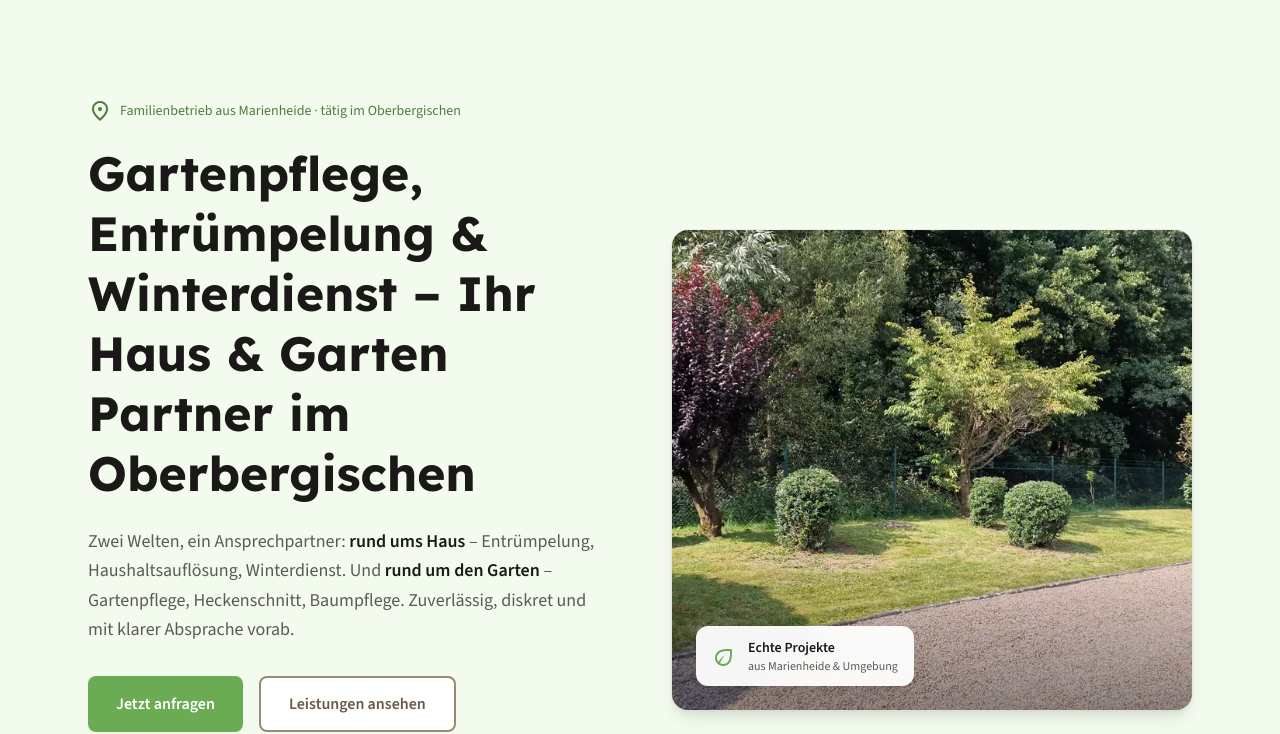
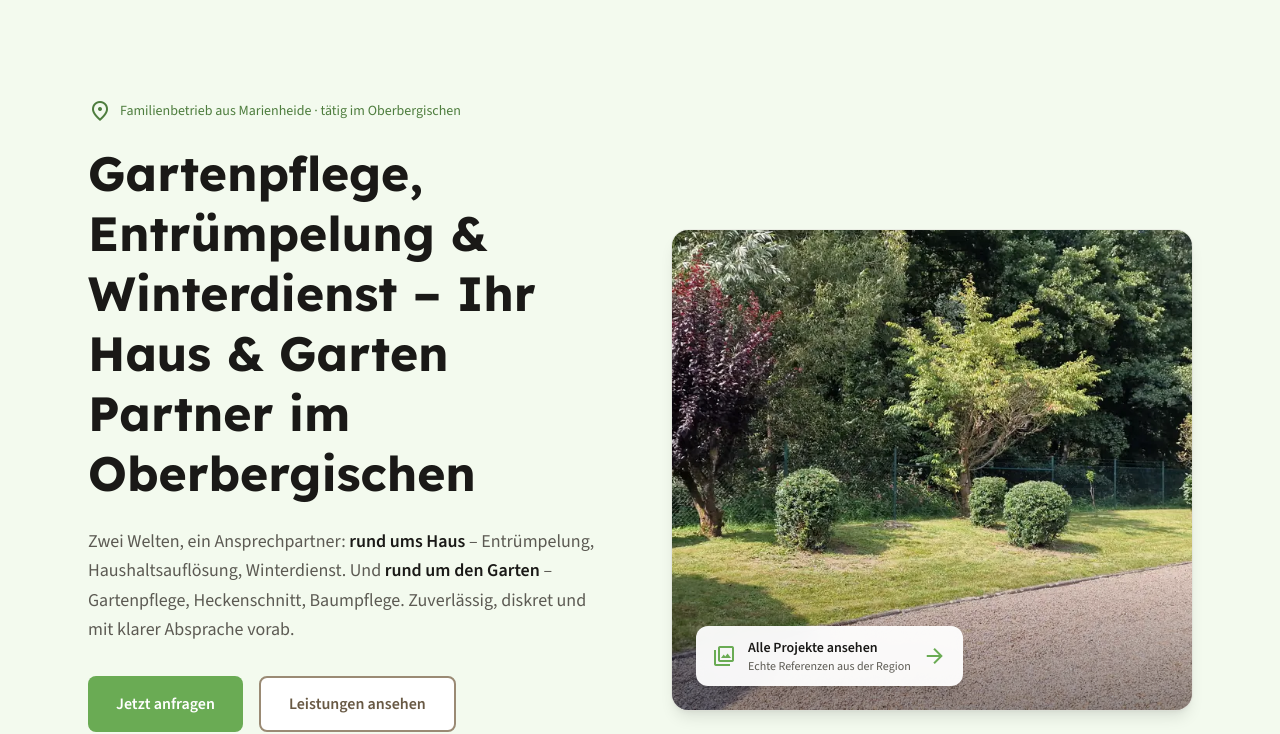
Before and after one commit to etodak7/ernst-haus-garten, an Astro site: page / in a window 1280 px wide. Shown: the part 102-836 px from the top of the page. Built offline with nearby package versions, Linux system fonts and the light colour scheme; Astro itself is replaced by a stand-in of ours.

Commit message:
feat(home): Hero-Badge in klickbaren Link zur Referenzen-Seite umbauen
Das Floating-Badge unten links im Hero-Bild war bisher dekorativ und
funktional tot — es sagte "Echte Projekte aus Marienheide" ohne dass
man irgendwo hinkäme. Jetzt ist es ein richtiger Link auf /referenzen.

- Icon getauscht: eco → photo_library (passt zur "Galerie"-Funktion)
- Text: "Alle Projekte ansehen" + kleiner Zusatz "Echte Referenzen aus
  der Region"
- Arrow-Icon rechts, wandert beim Hover nach rechts (Klick-Affordance)
- Hover-States: bg-white (statt 95%), shadow-xl (statt lg), Titel wird
  grün (group-hover)

Funktional: Wer "zeig mir Beweise" denkt, klickt den Badge und landet
direkt auf der Referenzen-Galerie. Bisher war das Badge Rauschen ohne
Aktion.

```diff
--- a/src/pages/index.astro
+++ b/src/pages/index.astro
@@ -159,14 +159,19 @@ const faqItems = [
             />
             <!-- Sanfter Verlauf für besseren Badge-Kontrast -->
             <div class="absolute inset-x-0 bottom-0 h-1/3 bg-gradient-to-t from-black/40 to-transparent pointer-events-none"></div>
-            <!-- Floating Badge unten links -->
-            <div class="absolute bottom-4 left-4 sm:bottom-5 sm:left-5 lg:bottom-6 lg:left-6 bg-white/95 backdrop-blur-sm rounded-xl px-4 py-3 shadow-lg flex items-center gap-3 max-w-[calc(100%-2rem)]">
-              <span class="material-symbols-outlined text-green-600 text-[1.6rem]" aria-hidden="true">eco</span>
-              <div class="leading-tight">
-                <div class="text-sm font-semibold text-warm-gray-900">Echte Projekte</div>
-                <div class="text-xs text-warm-gray-600">aus Marienheide & Umgebung</div>
+            <!-- Floating Badge — Link zu den Referenzen -->
+            <a
+              href="/referenzen"
+              class="group absolute bottom-4 left-4 sm:bottom-5 sm:left-5 lg:bottom-6 lg:left-6 bg-white/95 backdrop-blur-sm rounded-xl px-4 py-3 shadow-lg flex items-center gap-3 max-w-[calc(100%-2rem)] hover:bg-white hover:shadow-xl transition-all duration-200"
+              aria-label="Alle Referenz-Projekte ansehen"
+            >
+              <span class="material-symbols-outlined text-green-600 text-[1.6rem]" aria-hidden="true">photo_library</span>
+              <div class="leading-tight flex-1">
+                <div class="text-sm font-semibold text-warm-gray-900 group-hover:text-green-700 transition-colors">Alle Projekte ansehen</div>
+                <div class="text-xs text-warm-gray-600">Echte Referenzen aus der Region</div>
               </div>
-            </div>
+              <span class="material-symbols-outlined text-green-600 text-[1.2rem] group-hover:translate-x-0.5 transition-transform" aria-hidden="true">arrow_forward</span>
+            </a>
           </div>
         </div>
 
```
